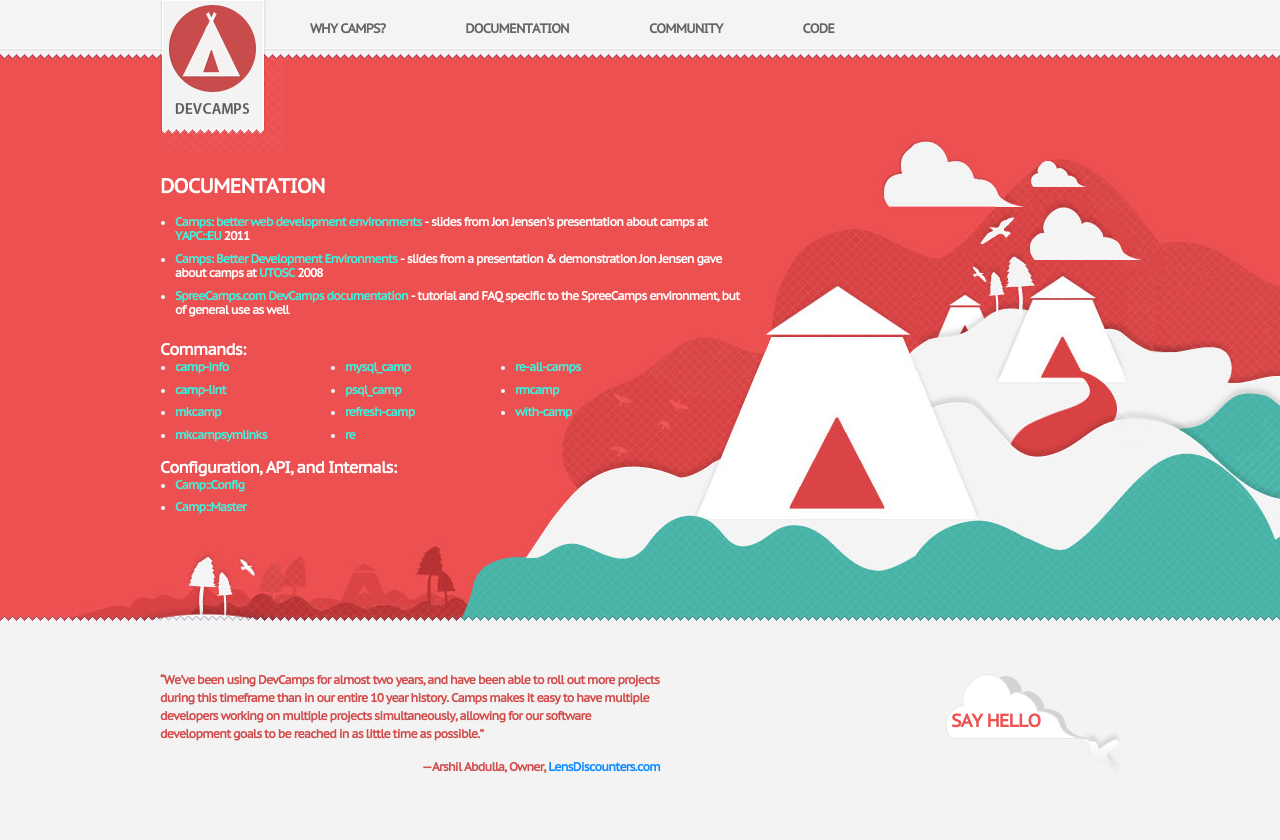
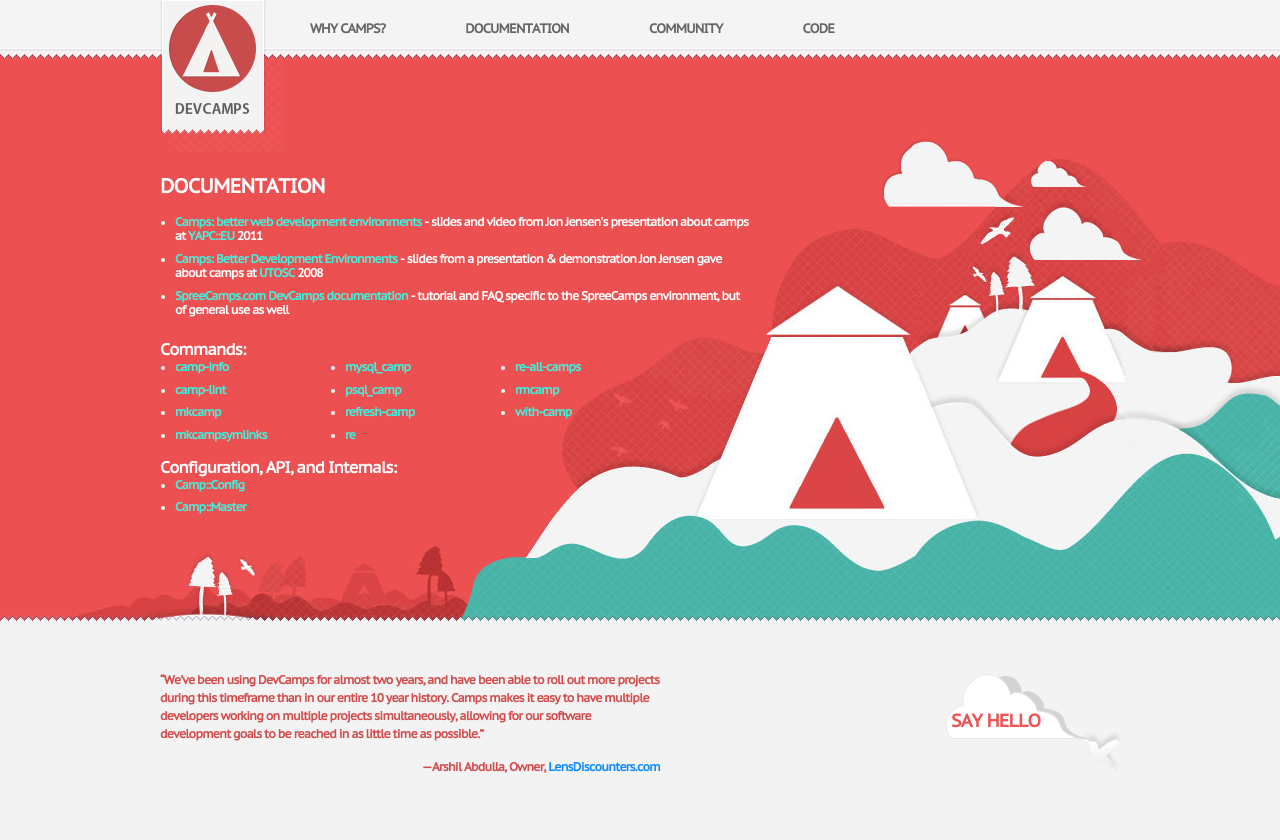
Before and after one commit to devcamps/camps, a PHP site: page /documentation in a window 1280 px wide. Shown: the top 840 px of the page. Run offline with PHP 8.4, Linux system fonts and the light colour scheme; data that the repository does not hold is empty.

Commit message:
Note video for YAPC::EU 2011 talk

```diff
--- a/website/documentation.php
+++ b/website/documentation.php
@@ -8,7 +8,7 @@
 <div class="mixcase">
 
 <ul>
-<li><a href="camps-presentation-20110817/">Camps: better web development environments</a> - slides from Jon Jensen's presentation about camps at <a href="http://yapceurope.lv/ye2011/talk/3629">YAPC::EU</a> 2011</li>
+<li><a href="camps-presentation-20110817/">Camps: better web development environments</a> - slides and video from Jon Jensen's presentation about camps at <a href="http://yapceurope.lv/ye2011/talk/3629">YAPC::EU</a> 2011</li>
 <li><a href="camps-presentation-20080829/">Camps: Better Development Environments</a> - slides from a presentation &amp; demonstration Jon Jensen gave about camps at <a href="http://utos.org/">UTOSC</a> 2008</li>
 <li><a href="http://www.spreecamps.com/camps">SpreeCamps.com DevCamps documentation</a> - tutorial and FAQ specific to the SpreeCamps environment, but of general use as well</li>
 </ul>
```
